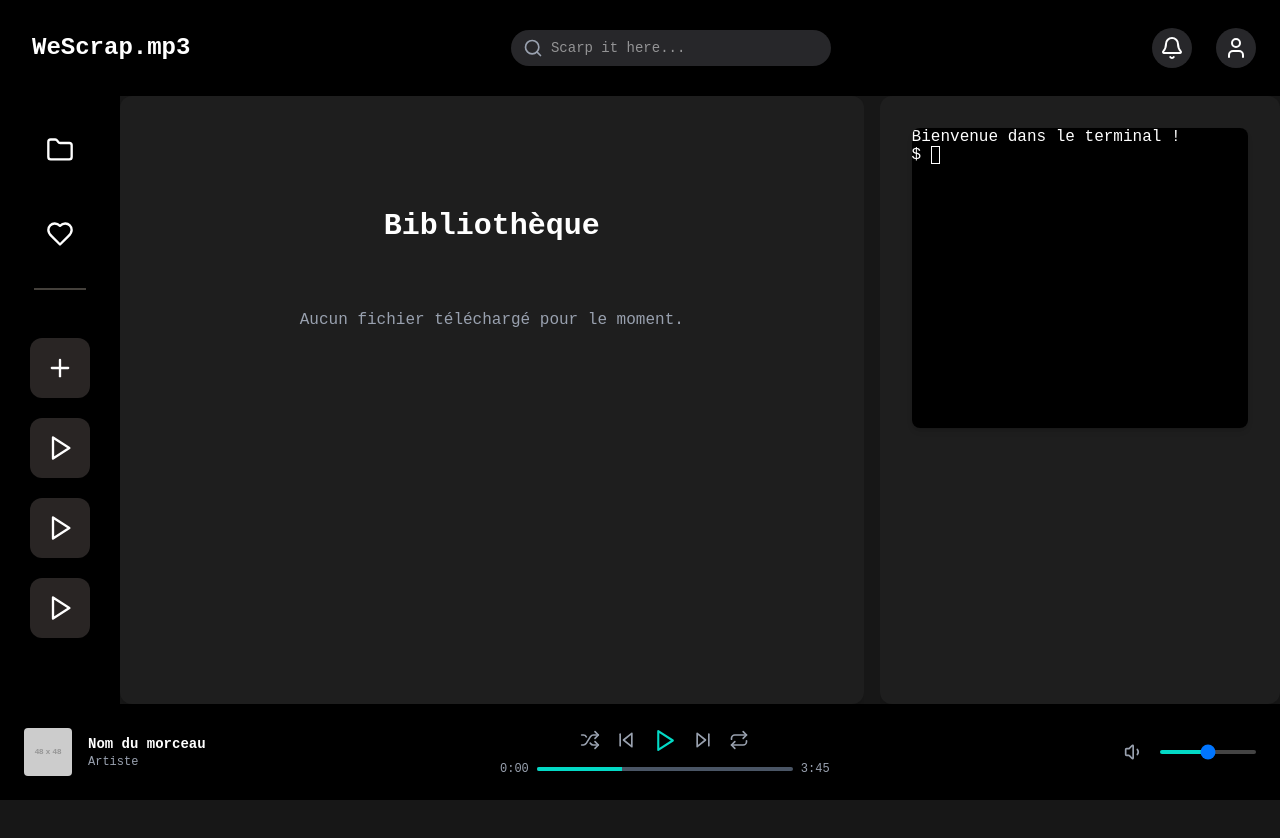
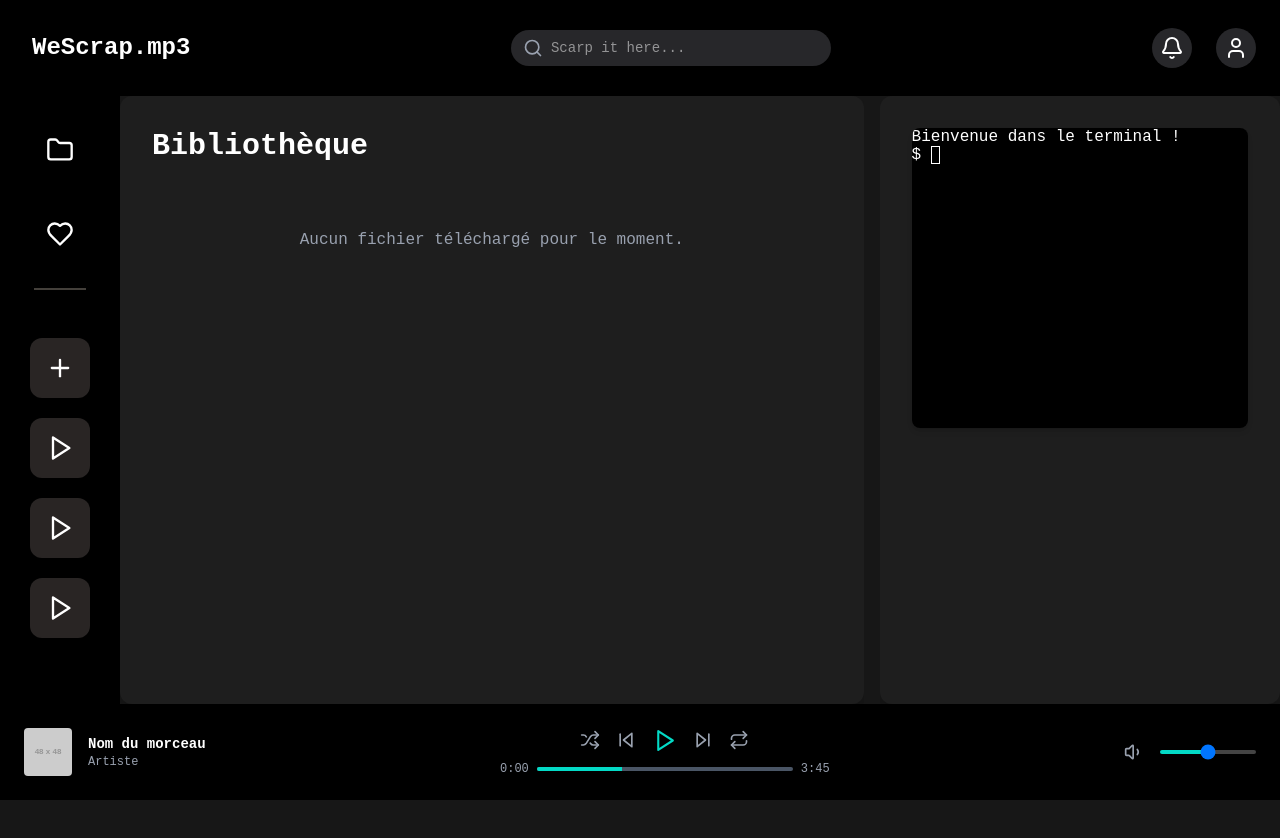
Before and after one commit to MathissGit/lma_sn2, a Next.js app: page /bibliotheque in a window 1280 px wide. Shown: the top 838 px of the page. Built offline with nearby package versions, Linux system fonts and the light colour scheme.

Commit message:
feat: refacto

```diff
--- a/src/app/bibliotheque/page.tsx
+++ b/src/app/bibliotheque/page.tsx
@@ -2,7 +2,7 @@
 import { useState, useEffect } from "react";
 import { Play, Heart } from "lucide-react";
 
-export default function Home() {
+export default function Bibliotheque() {
   interface File {
     title: string;
     thumbnail?: string;
@@ -11,7 +11,7 @@ export default function Home() {
   const [downloadedFiles, setDownloadedFiles] = useState<File[]>([]);
 
   const fetchDownloadedFiles = async () => {
-    const res = await fetch('/api/files');
+    const res = await fetch("/api/files");
     const data = await res.json();
     setDownloadedFiles(data.files);
   };
@@ -21,10 +21,9 @@ export default function Home() {
   }, []);
 
   return (
-    <div className="min-h-screen text-white p-8 sm:p-20">
-      <main className="flex flex-col gap-8">
-        <h1 className="text-3xl font-bold text-center">Bibliothèque</h1>
-        <div className="grid grid-cols-2 sm:grid-cols-3 lg:grid-cols-4 gap-6">
+      <main className="flex flex-col gap-8 flex-grow text-white">
+        <h1 className="text-3xl font-bold text-center sm:text-left">Bibliothèque</h1>
+        <div className="grid grid-cols-2 sm:grid-cols-3 lg:grid-cols-4 gap-6 w-full">
           {downloadedFiles.map((file) => (
             <div
               key={file.title}
@@ -74,6 +73,5 @@ export default function Home() {
           <p className="text-center text-gray-400">Aucun fichier téléchargé pour le moment.</p>
         )}
       </main>
-    </div>
   );
 }
```
